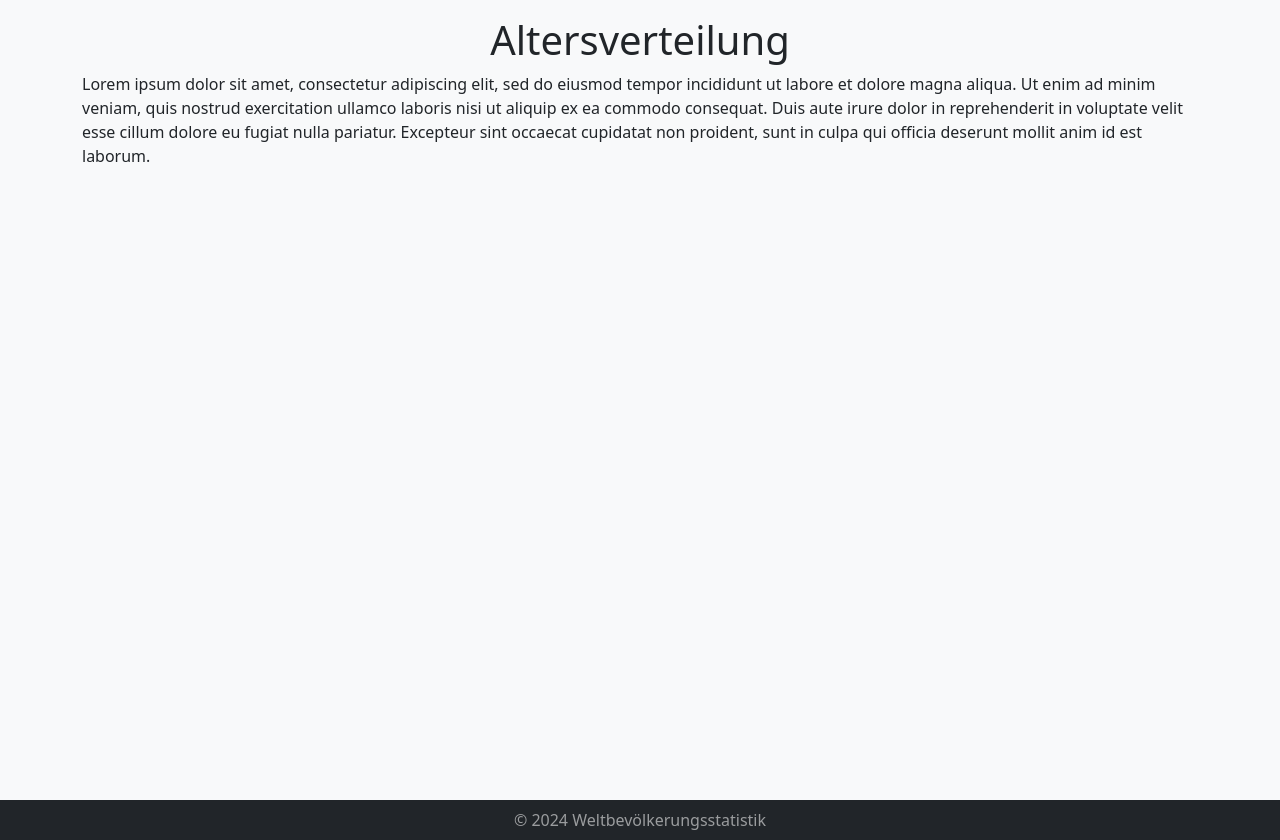
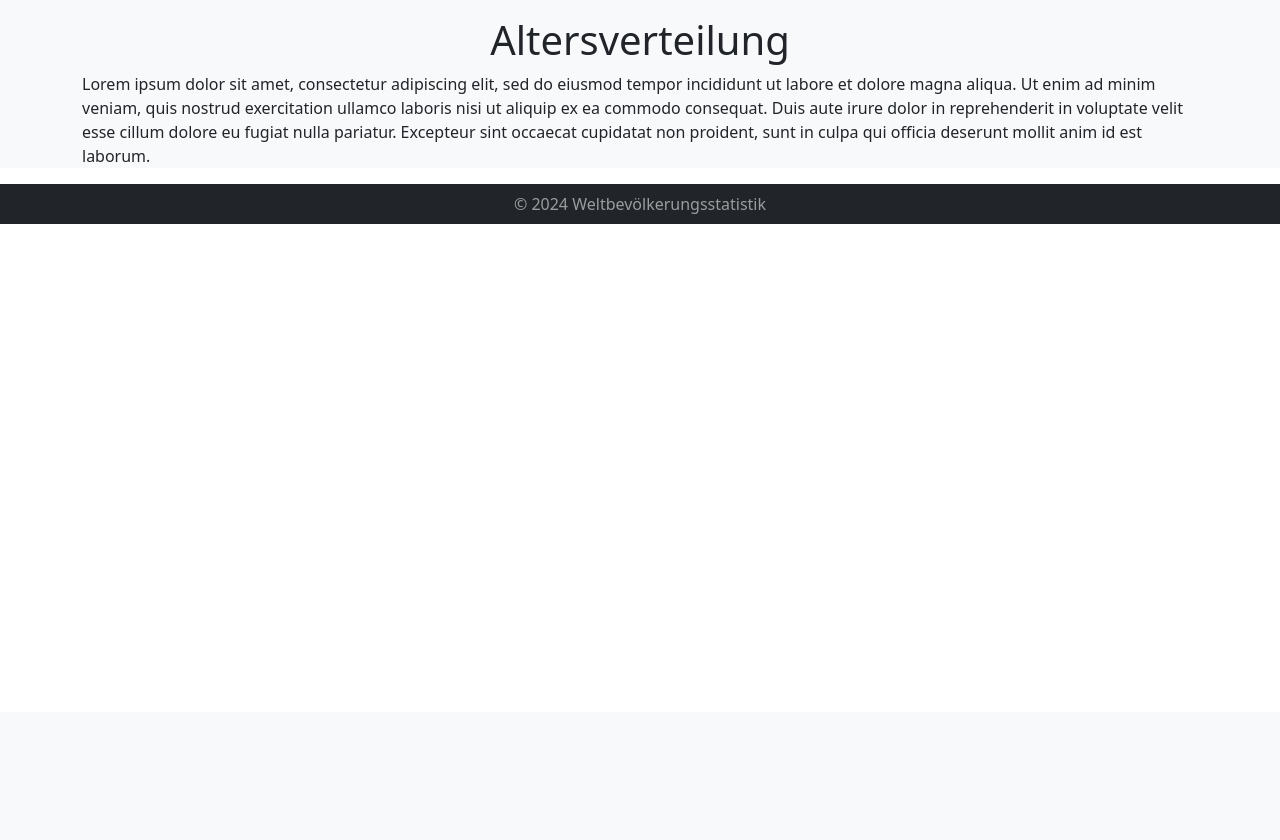
Before and after one commit to romeo30001/populationAnalysis, a Django app: page /altersverteilung/ in a window 1280 px wide. Shown: the part 88-928 px from the top of the page. After the commit the page ends 312 px from the top, so only its background shows below. Run offline with Django 5.2, Linux system fonts and the light colour scheme; some libraries are stand-ins or nearby versions.

Commit message:
Remove unnecessary folder

```diff
--- a/population_analysis/analysis/templates/base.html
+++ b/population_analysis/analysis/templates/base.html
@@ -13,7 +13,7 @@
     {% include 'navbar.html' %}
 
 
-    <div class="content vh-100 bg-light">
+    <div class="content bg-light">
         <div class="container">
             {% block content %}
             <!-- Hier wird der spezifische Inhalt der einzelnen Seiten eingefügt -->
--- a/population_analysis/analysis/views.py
+++ b/population_analysis/analysis/views.py
@@ -1,10 +1,12 @@
 from django.shortcuts import render
 from analysis.models import TotalPopulationData
 import matplotlib
+
 matplotlib.use('Agg')
 import matplotlib.pyplot as plt
 from matplotlib.ticker import FuncFormatter
 from io import BytesIO
+from django.db.models import F, ExpressionWrapper, IntegerField
 import base64
 
 
@@ -12,20 +14,48 @@ def home(request):
     return render(request, 'home.html')
 
 
-def growth_rates(request):
+def get_population_data():
     data = TotalPopulationData.objects.filter(country_category='Country').order_by('-year_2022')[:10]
     countries = [entry.country_name for entry in data]
-    population = [entry.year_2022/1000000 for entry in data]
+    population = [entry.year_2022 / 1000000 for entry in data]
+    return countries, population
 
+
+def get_population_growth_data(years):
+    data = TotalPopulationData.objects.filter(country_category='Country')
+    data2 = data.annotate(
+        population_difference=ExpressionWrapper(
+            (F('year_2022') - F('year_2013')) / 1000000, output_field=IntegerField()
+        )
+    )
+    data3 = data.annotate(
+        population_difference=ExpressionWrapper(
+            (F('year_2022') - F('year_1963')) / 1000000, output_field=IntegerField()
+        )
+    )
+    data2 = data2.order_by('-population_difference')[:10]
+    data3 = data3.order_by('-population_difference')[:10]
+
+    if years == 10:
+        countries = [entry.country_name for entry in data2]
+        population = [entry.population_difference for entry in data2]
+    else:
+        countries = [entry.country_name for entry in data3]
+        population = [entry.population_difference for entry in data3]
+
+    return countries, population
+
+
+def create_charts(countries, population, ylabel, xlabel, title):
     plt.figure(figsize=(9, 6))
-    plt.bar(countries, population, color='grey')
-    plt.xlabel('Land', color='white')
-    plt.ylabel('Bevölkerungsanzahl', color='white')
-    plt.title('Top 10 Länder nach Bevölkerungszahl im Jahr 2022', color='white')
-    plt.xticks(rotation=45, color='white')
-    plt.yticks(color='white')
-    plt.gca().set_facecolor('black')
-    plt.gcf().set_facecolor('black')
+    plt.bar(countries, population, color='#212529')
+    plt.xlabel(xlabel, color='black')
+    plt.ylabel(ylabel, color='black')
+    plt.title(title, color='black')
+    plt.xticks(rotation=45, color='black')
+    plt.yticks(color='black')
+    plt.gca().set_facecolor('#F8F9FA')
+    plt.gcf().set_facecolor('#F8F9FA')
 
     plt.subplots_adjust(top=0.93)
     plt.subplots_adjust(bottom=0.25)
@@ -40,8 +70,20 @@ def growth_rates(request):
     buffer.close()
 
     graphic = base64.b64encode(image_png).decode('utf-8')
+    return graphic
 
-    return render(request, 'wachstumsraten.html', {'graphic': graphic})
+
+def growth_rates(request):
+    countries, population = get_population_data()
+    countries1, population1 = get_population_growth_data(10)
+    countries2, population2 = get_population_growth_data(60)
+    graphic = create_charts(countries, population, 'Bevolkerungsanzahl', 'Land',
+                            'Top 10 Länder nach Bevölkerungszahl im Jahr 2022')
+    graphic1 = create_charts(countries1, population1, 'Wachstumsrate', 'Land',
+                             'Wachstumsrate in den letzten 10 Jahren (2013-2022)')
+    graphic2 = create_charts(countries2, population2, 'Wachstumsrate', 'Land',
+                             'Wachstumsrate in den letzten 60 Jahren (1963-2022)')
+    return render(request, 'wachstumsraten.html', {'graphic': graphic, 'graphic1': graphic1, 'graphic2': graphic2})
 
 
 def age_distribution(request):
```
Also changed, not shown: population_analysis/analysis/templates/wachstumsraten.html (+4 -0 lines), population_analysis/static/images/population_graph.png (deleted).
